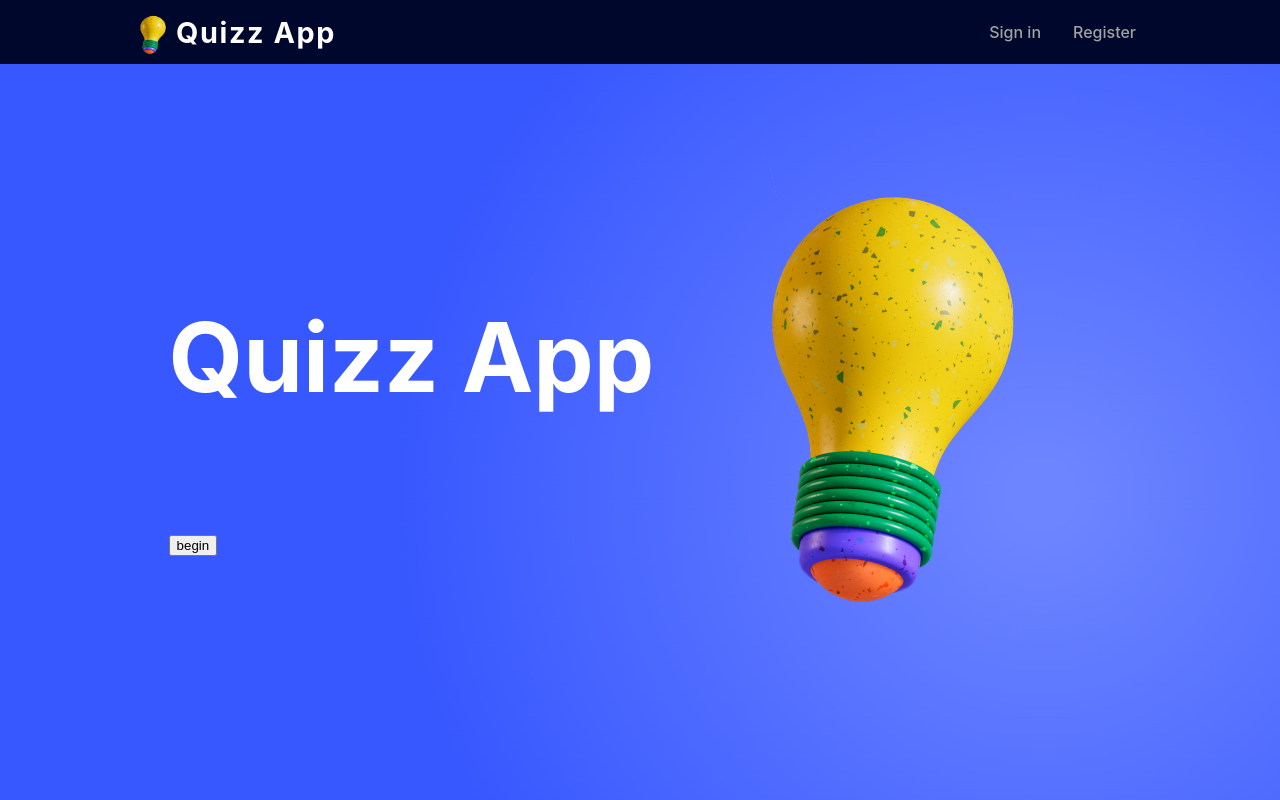
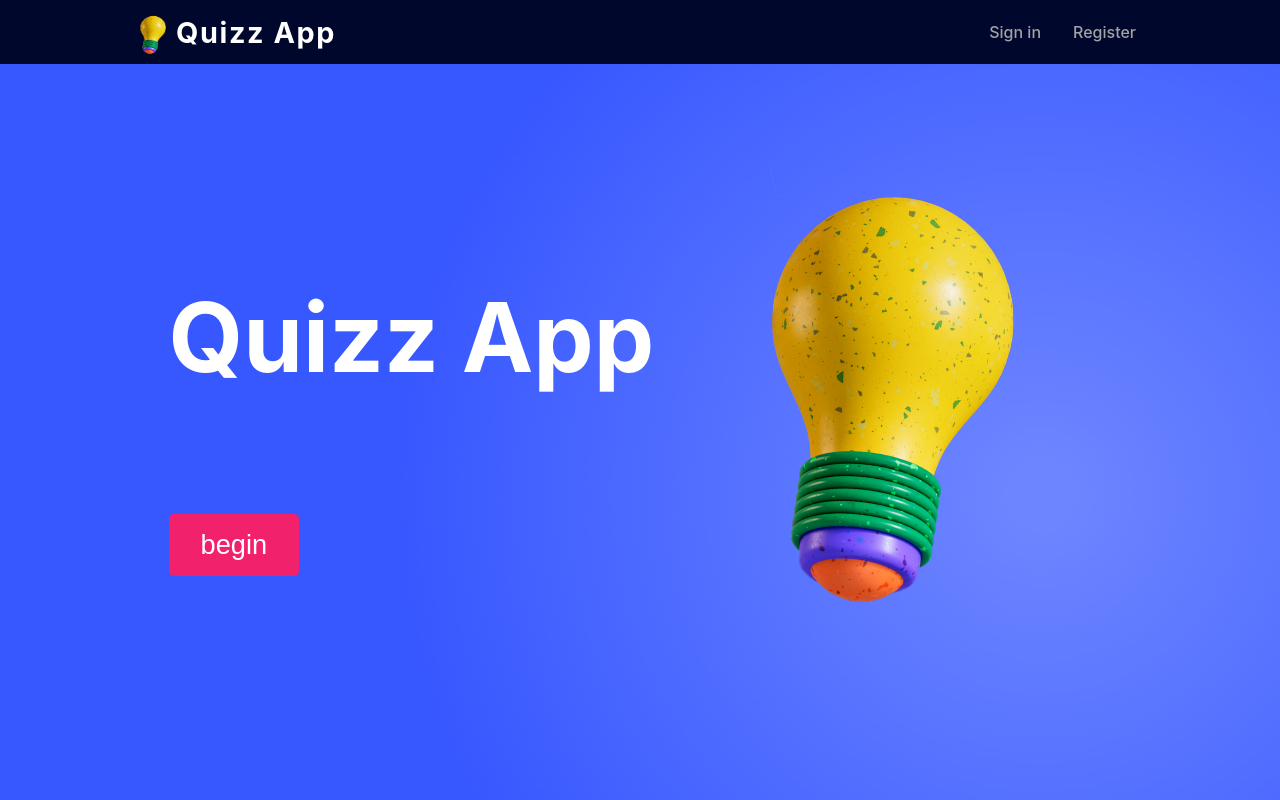
Before and after one commit to IEEE-AAST-Alexandria-Student-Branch/quiz-app, a React (Create React App) app: page / in a window 1280 px wide. Built offline with nearby package versions, Linux system fonts and the light colour scheme.

Commit message:
fixing primary button problem

```diff
--- a/src/components/form/PrimaryButton.styles.css
+++ b/src/components/form/PrimaryButton.styles.css
@@ -1,4 +1,4 @@
-.primary-btn button {
+.primary-btn {
     background-color: #f1216c;
     border: none;
     color: white;
@@ -11,11 +11,11 @@
     cursor: pointer;
 }
 
-.primary-btn button:hover {
+.primary-btn:hover {
     background-color: #be1a55;
     transition: ease-in-out .2s;
 }
 
-.primary-btn button:active {
+.primary-btn:active {
     background-color: #710f32;
 }
```
